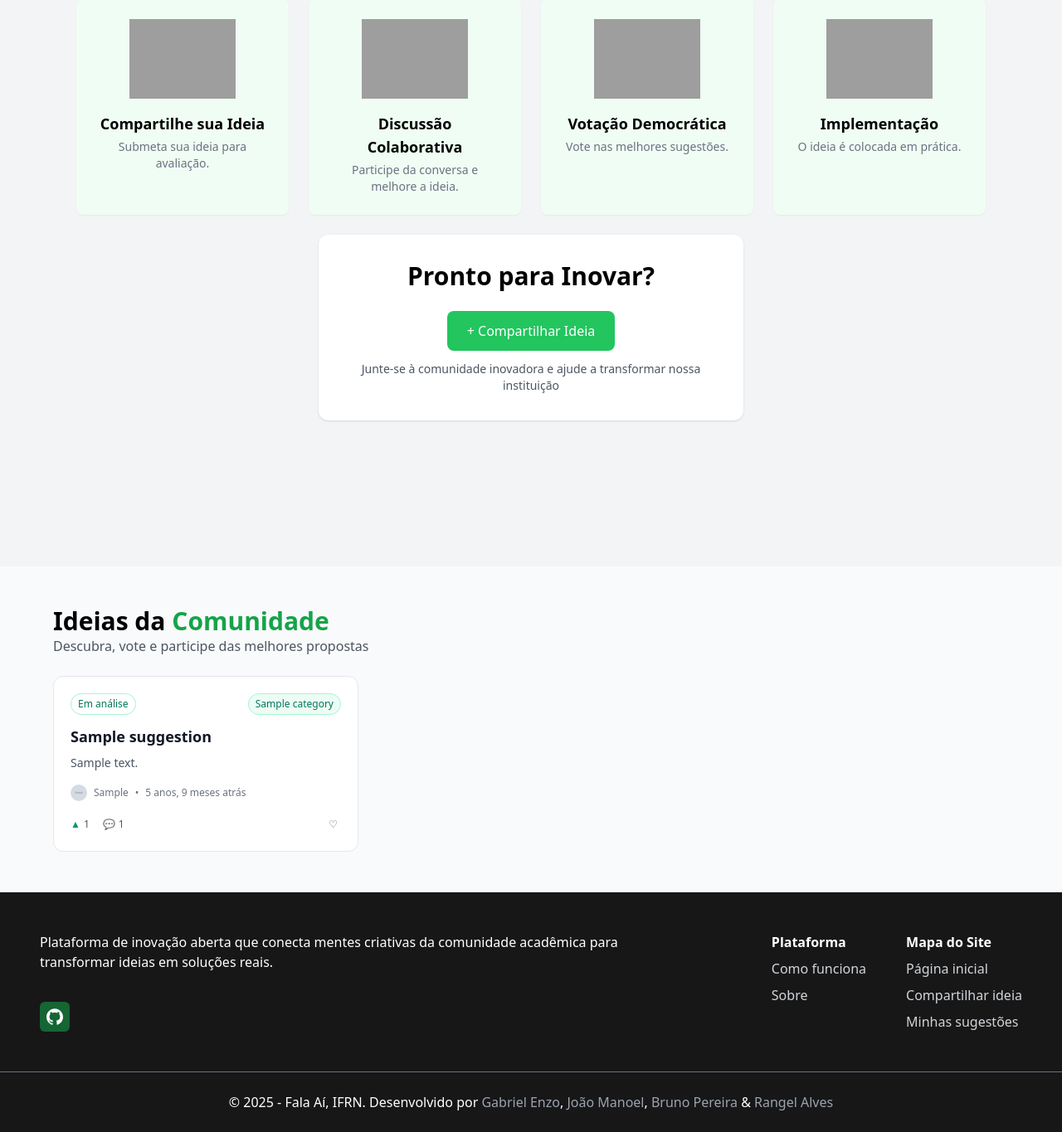
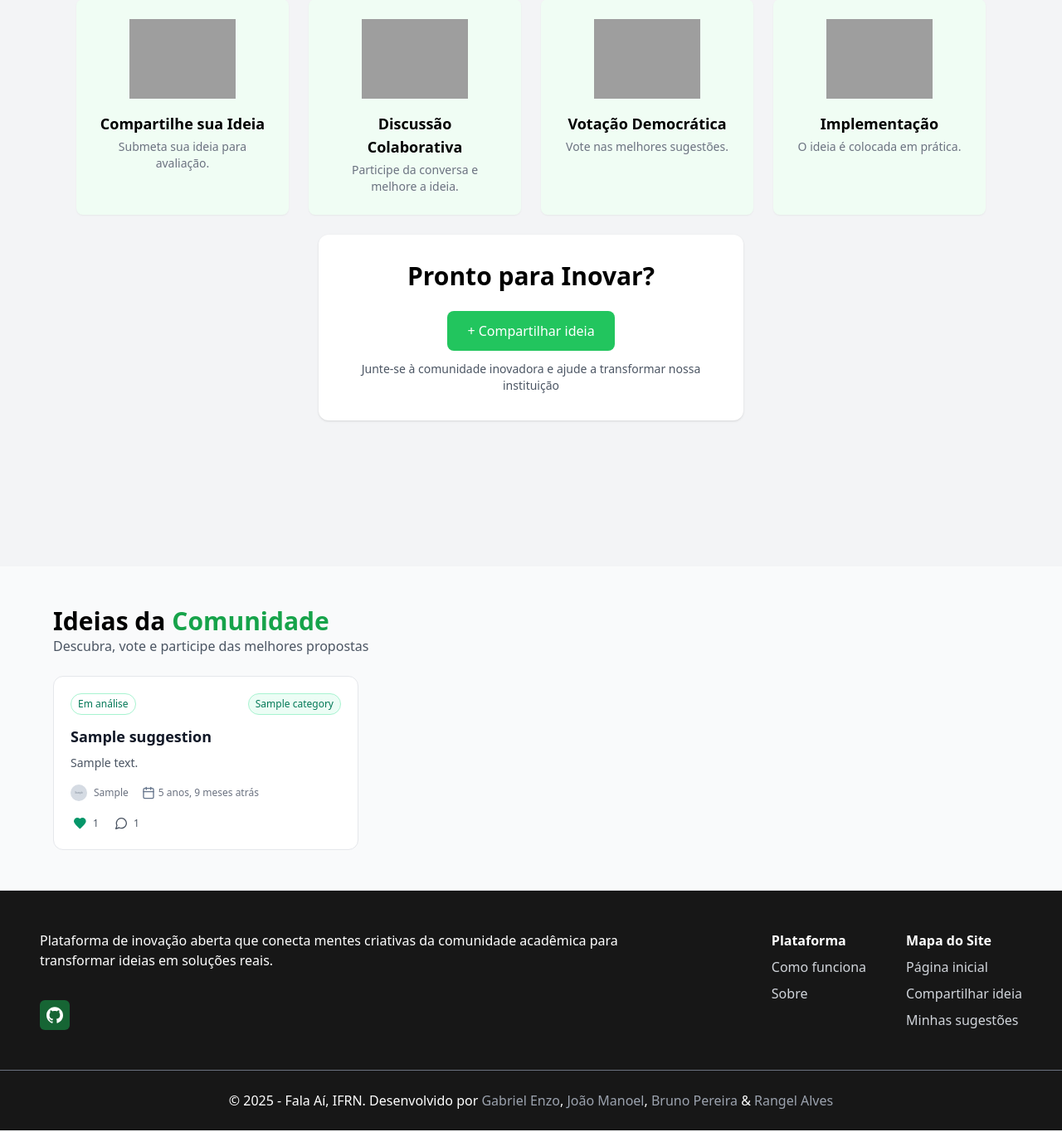
Before and after one commit to JoaoManoelFontes/falaai-ifrn, a Django app: page / in a window 1280 px wide. Shown: the part 541-1906 px from the top of the page at 83% size. Run offline with Django 5.2, Linux system fonts and the light colour scheme; a user stored in the database is signed in; tables that the repository leaves empty hold one stand-in row (values such as "Sample post"); grey boxes marked "Sample" are stand-in pictures; style sheets or scripts are compiled from the project's sources; grey boxes are pictures that could not be loaded.

Commit message:
feat: add svgs to suggestion card

```diff
--- a/suggestions/views/suggestions.py
+++ b/suggestions/views/suggestions.py
@@ -1,5 +1,6 @@
 from django.contrib import messages
 from django.contrib.auth.decorators import login_required
+from django.db.models import Exists, OuterRef
 from django.shortcuts import redirect, render
 
 from suggestions.forms import SuggestionForm
@@ -9,6 +10,13 @@ from suggestions.models import Suggestion
 @login_required(login_url="auth")
 def index(request):
     """Página inicial das sugestões."""
+
+    user_customer = request.user.customer
+
+    user_voted = Suggestion.votes.through.objects.filter(
+        suggestion_id=OuterRef("pk"), customer_id=user_customer.id
+    )
+
     suggestions = (
         Suggestion.objects.all()
         .only(
@@ -24,6 +32,7 @@ def index(request):
             "customer__profile_img_url",
         )
         .select_related("category", "customer", "customer__user")
+        .annotate(user_voted=Exists(user_voted))
         .order_by("-created_at")
         .exclude(status=Suggestion.Status.IMPLEMENTED)
     )
--- a/templates/index.html
+++ b/templates/index.html
@@ -63,7 +63,11 @@
     </div>
     <div class="mt-6 bg-white p-8 shadow rounded-xl max-w-lg mx-auto">
         <p class="mb-6 text-3xl font-semibold">Pronto para Inovar?</p>
-        <button class=" bg-green-500 hover:bg-green-700 text-white px-6 py-3 rounded-lg font-medium">+ Compartilhar Ideia</button>
+        <button class=" bg-green-500 hover:bg-green-600 text-white px-6 py-3 rounded-lg font-medium hover:cursor-pointer transition">
+            <a href="{% url 'create_suggestion' %}">
+                + Compartilhar ideia
+            </a>
+        </button>
         <p class="mt-3 text-gray-600 text-sm">Junte-se à comunidade inovadora e ajude a transformar nossa instituição</p>
     </div>
 </section>
--- a/templates/snippets/suggestion_card.html
+++ b/templates/snippets/suggestion_card.html
@@ -18,7 +18,8 @@
     <h3 class="mt-3 text-lg font-semibold text-gray-900 line-clamp-2">{{ suggestion.title }}</h3>
     <p class="mt-2 text-sm text-gray-600 line-clamp-3">{{ suggestion.description|default:""|truncatewords:30 }}</p>
 
-    <div class="mt-4 flex items-center gap-2 text-xs text-gray-500">
+    <div class="mt-4 flex flex-wrap items-center gap-4 text-xs text-gray-500">
+        <div class="flex gap-2 items-center">
             {% if suggestion.customer and suggestion.customer.profile_img_url %}
             <img src="{{ suggestion.customer.profile_img_url }}" alt="Avatar" class="w-5 h-5 rounded-full object-cover" />
             {% else %}
@@ -27,21 +28,46 @@
             <span>
                 {{ suggestion.customer.user.first_name|default:"" }}
             </span>
-        <span>•</span>
+        </div>
+        <div class="flex gap-1 items-center">
+            <span>
+                <svg width="16" height="16" viewBox="0 0 16 16" fill="none" xmlns="http://www.w3.org/2000/svg">
+                    <path d="M5.33325 1.33337V4.00004" stroke="#64748B" stroke-width="1.33333" stroke-linecap="round" stroke-linejoin="round"/>
+                    <path d="M10.6667 1.33337V4.00004" stroke="#64748B" stroke-width="1.33333" stroke-linecap="round" stroke-linejoin="round"/>
+                    <path d="M12.6667 2.66663H3.33333C2.59695 2.66663 2 3.26358 2 3.99996V13.3333C2 14.0697 2.59695 14.6666 3.33333 14.6666H12.6667C13.403 14.6666 14 14.0697 14 13.3333V3.99996C14 3.26358 13.403 2.66663 12.6667 2.66663Z" stroke="#64748B" stroke-width="1.33333" stroke-linecap="round" stroke-linejoin="round"/>
+                    <path d="M2 6.66663H14" stroke="#64748B" stroke-width="1.33333" stroke-linecap="round" stroke-linejoin="round"/>
+                    </svg>
+            </span>
             <time datetime="{{ suggestion.created_at|date:'c' }}">{{ suggestion.created_at|timesince }} atrás</time>
+        </div>
     </div>
 
     <div class="mt-4 flex items-center justify-between text-xs text-gray-600">
         <div class="flex items-center gap-4">
             <div class="flex items-center gap-1">
-                <span class="text-emerald-600">▲</span>
+                {% if suggestion.user_voted  %}
+                    <button class="p-1 text-emerald-600" aria-label="Votar">
+                        <svg width="15" height="14" viewBox="0 0 15 14" fill="none" xmlns="http://www.w3.org/2000/svg">
+                            <path d="M12.0001 7.99996C12.9934 7.02663 14.0001 5.85996 14.0001 4.33329C14.0001 3.36083 13.6138 2.4282 12.9261 1.74057C12.2385 1.05293 11.3059 0.666626 10.3334 0.666626C9.16008 0.666626 8.33341 0.999959 7.33341 1.99996C6.33341 0.999959 5.50675 0.666626 4.33341 0.666626C3.36095 0.666626 2.42832 1.05293 1.74069 1.74057C1.05306 2.4282 0.666748 3.36083 0.666748 4.33329C0.666748 5.86663 1.66675 7.03329 2.66675 7.99996L7.33341 12.6666L12.0001 7.99996Z" stroke="currentColor" fill="currentColor" stroke-width="1.33333" stroke-linecap="round" stroke-linejoin="round"/>
+                        </svg>
+                    </button>
+                {% else %}
+                    <button class="p-1 hover:text-emerald-600" aria-label="Votar">
+                        <svg width="15" height="14" viewBox="0 0 15 14" fill="none" xmlns="http://www.w3.org/2000/svg">
+                            <path d="M12.0001 7.99996C12.9934 7.02663 14.0001 5.85996 14.0001 4.33329C14.0001 3.36083 13.6138 2.4282 12.9261 1.74057C12.2385 1.05293 11.3059 0.666626 10.3334 0.666626C9.16008 0.666626 8.33341 0.999959 7.33341 1.99996C6.33341 0.999959 5.50675 0.666626 4.33341 0.666626C3.36095 0.666626 2.42832 1.05293 1.74069 1.74057C1.05306 2.4282 0.666748 3.36083 0.666748 4.33329C0.666748 5.86663 1.66675 7.03329 2.66675 7.99996L7.33341 12.6666L12.0001 7.99996Z" stroke="currentColor" stroke-width="1.33333" stroke-linecap="round" stroke-linejoin="round"/>
+                        </svg>
+                    </button>
+                {% endif %}
                 <span class="font-medium">{{ suggestion.votes_count|default:0 }}</span>
             </div>
             <div class="flex items-center gap-1">
-                <span>💬</span>
+                <button class="p-1 hover:text-emerald-600" aria-label="Comentar">
+                    <svg width="14" height="14" viewBox="0 0 14 14" fill="none" xmlns="http://www.w3.org/2000/svg">
+                        <path d="M4.60008 12.0052C5.87247 12.6579 7.33614 12.8347 8.72734 12.5037C10.1185 12.1727 11.3458 11.3558 12.1879 10.2C13.0301 9.04422 13.4317 7.62567 13.3205 6.19997C13.2092 4.77427 12.5925 3.43518 11.5813 2.42399C10.5701 1.41281 9.23101 0.796033 7.80531 0.68481C6.37961 0.573586 4.96106 0.97523 3.80529 1.81736C2.64953 2.6595 1.83254 3.88674 1.50156 5.27794C1.17058 6.66914 1.34738 8.13281 2.00008 9.4052L0.666748 13.3385L4.60008 12.0052Z" stroke="currentColor" stroke-width="1.33333" stroke-linecap="round" stroke-linejoin="round"/>
+                    </svg>
+                </button>
                 <span class="font-medium">{{ suggestion.comments_count|default:0 }}</span>
             </div>
         </div>
-        <button class="p-1 hover:text-emerald-600" aria-label="Favoritar">♡</button>
     </div>
 </article>
```
Lines whose indentation alone changed are shown as unchanged.
